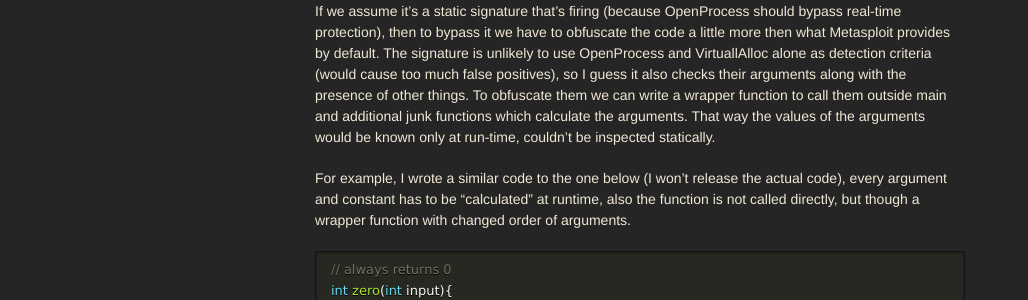
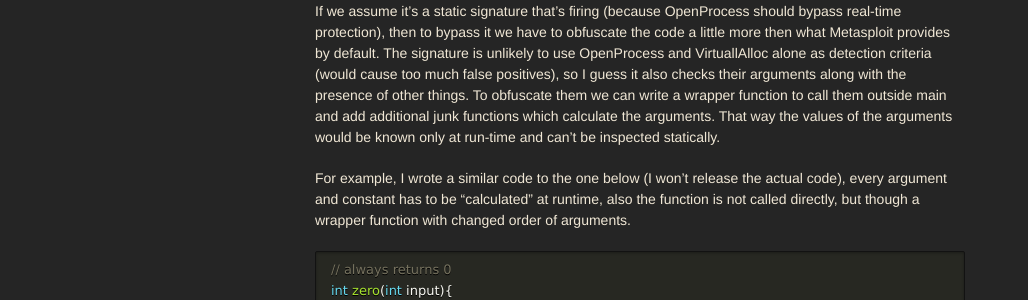
Before and after one commit to idafchev/idafchev.github.io, a Jekyll site: the page built from _posts/2019-01-23-beating_defender.md, in a window 1280 px wide and 900 px high, scrolled down 12457 px. Shown: the part 257-557 px from the top of the window, without its empty margins (0-1028 px from the left). Built offline with Jekyll 4.4.1, drawn with Linux system fonts in a browser that asks for light colours; nearby versions of some CDN libraries; some web fonts are replaced; comment, search, counter and statistics services are not loaded.

Commit message:
Update 2019-01-23-beating_defender.md

````diff
--- a/_posts/2019-01-23-beating_defender.md
+++ b/_posts/2019-01-23-beating_defender.md
@@ -159,7 +159,7 @@
 - VirtualAlloc
 - possibly the unusual compiler
 
-If we assume it's a static signature that's firing (because OpenProcess should bypass real-time protection), then to bypass it we have to obfuscate the code a little more then what Metasploit provides by default. The signature is unlikely to use OpenProcess and VirtuallAlloc alone as detection criteria (would cause too much false positives), so I guess it also checks their arguments along with the presence of other things. To obfuscate them we can write a wrapper function to call them outside main and additional junk functions which calculate the arguments. That way the values of the arguments would be known only at run-time, couldn't be inspected statically.
+If we assume it's a static signature that's firing (because OpenProcess should bypass real-time protection), then to bypass it we have to obfuscate the code a little more then what Metasploit provides by default. The signature is unlikely to use OpenProcess and VirtuallAlloc alone as detection criteria (would cause too much false positives), so I guess it also checks their arguments along with the presence of other things. To obfuscate them we can write a wrapper function to call them outside main and add additional junk functions which calculate the arguments. That way the values of the arguments would be known only at run-time and can't be inspected statically.
 
 For example, I wrote a similar code to the one below (I won't release the actual code), every argument and constant has to be "calculated" at runtime, also the function is not called directly, but though a wrapper function with changed order of arguments.
 ```c
````
